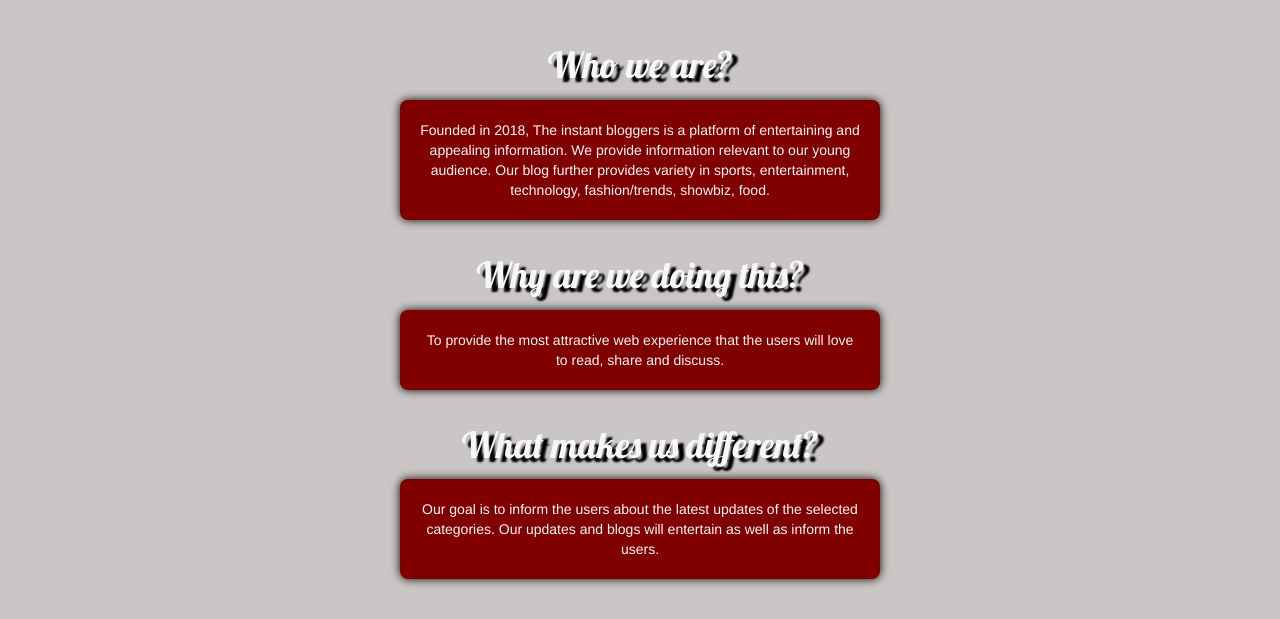
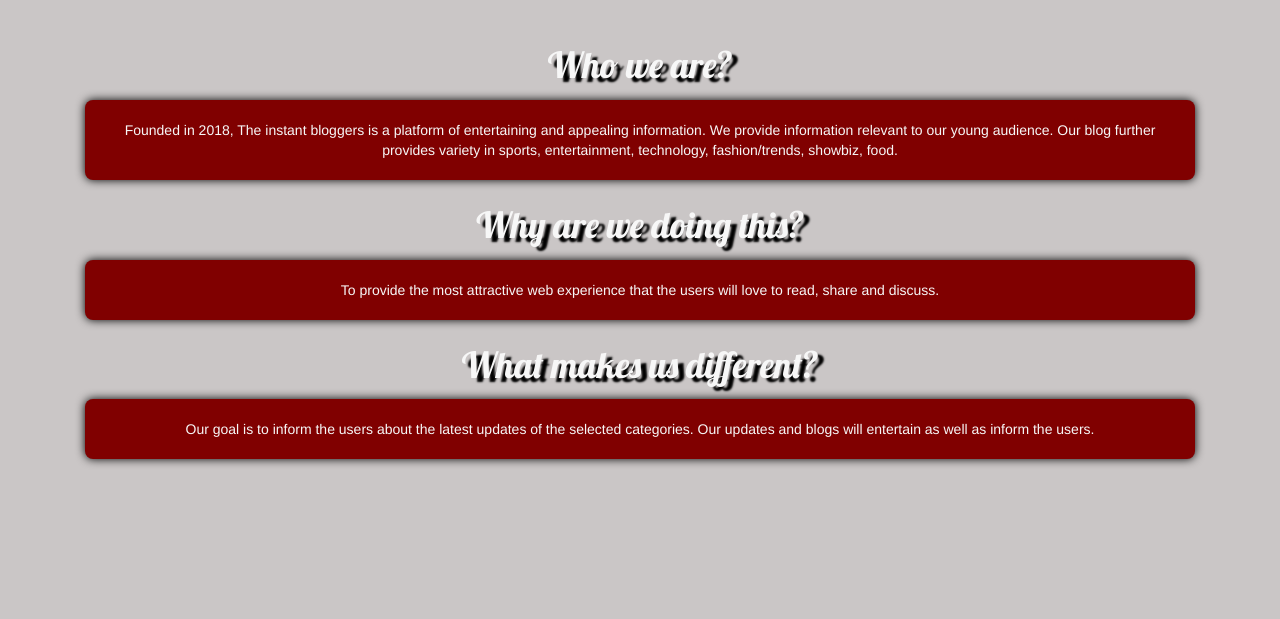
Before and after one commit to shehreen0217/Final-Project, a PHP site: page /HTML/about_us.html in a window 1280 px wide. Shown: the part 181-800 px from the top of the page. Run offline with PHP 8.4, Linux system fonts and the light colour scheme; some libraries are stand-ins or nearby versions; some web fonts are replaced.

Commit message:
update 5:08

```diff
--- a/HTML/about_us.html
+++ b/HTML/about_us.html
@@ -52,22 +52,23 @@
         </div>
     </nav>
 </div>
-
+<div class="container">
     <div class="heading" align="center"><h1>Who we are?</h1></div>
 
-    <div class="text_background m1 m2" align="center">
+    <div class="text_background" align="center">
         Founded in 2018, The instant bloggers is a platform of entertaining and appealing information. We provide information relevant to our young audience. Our blog further provides variety in sports, entertainment, technology, fashion/trends, showbiz, food.
     </div>
 
 <div class="heading" align="center"><h1>Why are we doing this?</h1></div>
 
-    <div class="text_background m1 m2" align="center">
+    <div class="text_background" align="center">
         To provide the most attractive web experience that the users will love to read, share and discuss.
     </div>
 
 <div class="heading" align="center"><h1>What makes us different?</h1></div>
-    <div class="text_background m1 m2" align="center">
+    <div class="text_background" align="center">
         Our goal is to inform the users about the latest updates of the selected categories. Our updates and blogs will entertain as well as inform the users.
     </div>
+</div>
 </body>
 </html>
--- a/css/about_us.css
+++ b/css/about_us.css
@@ -17,16 +17,3 @@
     color: #f7f7f7;
     padding: 20px 20px;
 }
-
-@media (min-width: 1000px) {
-    .m1{
-         margin: 0 400px 10px 400px;
-    }
-}
-
-@media (max-width: 1000px) {
-    .m2{
-        padding: 5px 20px;
-        margin: 0 15px 0 15px;
-    }
-}
```
